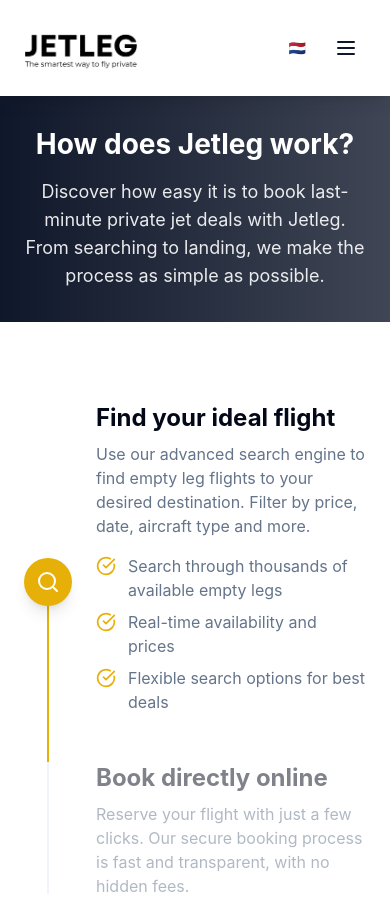
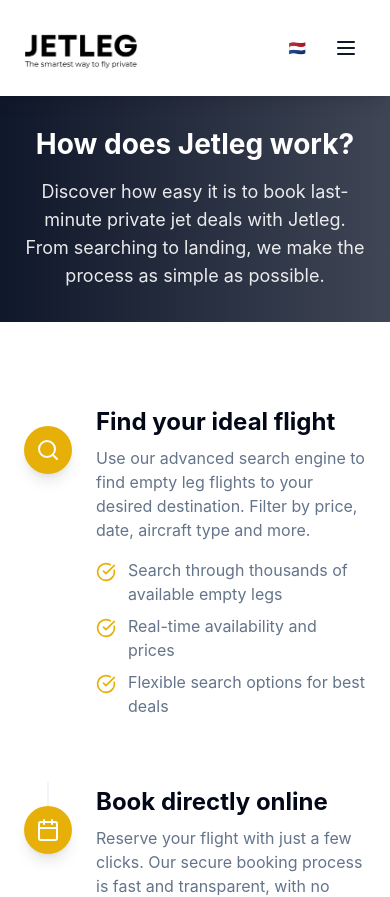
Before and after one commit to Rogerham/jetleg, a React (Vite) app: page /how-it-works in a window 390 px wide. Shown: the top 897 px of the page. Built offline with nearby package versions, Linux system fonts and the light colour scheme.

Commit message:
Code edited in Lovable Code Editor
Edited UI in Lovable

```diff
--- a/src/components/TimelineContainer.tsx
+++ b/src/components/TimelineContainer.tsx
@@ -30,7 +30,8 @@ const TimelineStep = ({ icon: Icon, stepNumber, title, description, details, isE
           onVisible(stepNumber);
         }
       },
-      { threshold: 0.6 }
+      // Higher threshold makes activation less sensitive
+      { threshold: 0.8 }
     );
 
     if (stepRef.current) {
@@ -44,16 +45,15 @@ const TimelineStep = ({ icon: Icon, stepNumber, title, description, details, isE
     };
   }, [onVisible, stepNumber]);
 
-  // Content for both mobile and desktop
+  // Unified content block
   const contentBlock = (
     <>
       <h3 className="text-2xl font-bold text-foreground mb-2">{title}</h3>
       <p className="text-muted-foreground mb-4">{description}</p>
       <ul className="space-y-2">
         {details.map((detail, index) => (
-          <li key={index} className={`flex items-start gap-3 ${!isEven ? 'lg:justify-end' : ''}`}>
-            {!isEven && <span className="text-muted-foreground text-right hidden lg:inline">{detail}</span>}
-            <CheckCircle className="h-5 w-5 text-accent flex-shrink-0 mt-0.5" />
+          <li key={index} className="flex items-start gap-3">
+            <CheckCircle className="h-5 w-5 text-accent flex-shrink-0 mt-1" />
             <span className="text-muted-foreground">{detail}</span>
           </li>
         ))}
@@ -63,29 +63,31 @@ const TimelineStep = ({ icon: Icon, stepNumber, title, description, details, isE
 
   return (
     <div ref={stepRef} className="relative w-full">
-      {/* Mobile/Tablet Layout (Flexbox Rebuild) */}
-      <div className="lg:hidden flex gap-6">
+      {/* Mobile/Tablet Layout (Flexbox Rebuild for perfect alignment) */}
+      <div className="lg:hidden flex items-start gap-6">
+        {/* Icon and Line Column */}
         <div className="flex flex-col items-center w-12 flex-shrink-0">
-          <div className={cn("w-0.5 flex-grow", isFirst ? 'bg-transparent' : isActive ? 'bg-accent' : 'bg-muted')} />
+          <div className={cn("w-0.5 h-6", isFirst ? 'bg-transparent' : 'bg-muted')} />
           <div className={cn("z-10 flex h-12 w-12 items-center justify-center rounded-full shadow-lg transition-colors", isActive ? 'bg-accent text-white' : 'bg-card text-accent')}>
             <Icon className="h-6 w-6" />
           </div>
-          <div className={cn("w-0.5 flex-grow", isLast ? 'bg-transparent' : isActive ? 'bg-accent' : 'bg-muted')} />
+          <div className={cn("w-0.5 flex-grow", isLast ? 'bg-transparent' : 'bg-muted')} />
         </div>
-        <div className={cn("flex-grow transition-opacity duration-500 pb-12", isActive ? 'opacity-100' : 'opacity-50')}>
+        {/* Content Column */}
+        <div className={cn("flex-grow transition-opacity duration-500 pb-16 pt-1", isActive ? 'opacity-100' : 'opacity-60')}>
           {contentBlock}
         </div>
       </div>
 
-      {/* Desktop Layout (Original Staggered) */}
+      {/* Desktop Layout (Staggered) */}
       <div className="hidden lg:grid grid-cols-12 gap-8 items-center">
-        {isEven ? <div className="col-span-5"></div> : <div className={cn("col-span-5 text-right pr-8 transition-opacity duration-500", isActive ? 'opacity-100' : 'opacity-50')}>{contentBlock}</div>}
+        {isEven ? <div className="col-span-5"></div> : <div className={cn("col-span-5 text-right pr-8 transition-opacity duration-500", isActive ? 'opacity-100' : 'opacity-60')}>{contentBlock}</div>}
         <div className="col-span-2 flex justify-center">
             <div className={cn("z-10 flex h-16 w-16 items-center justify-center rounded-full shadow-lg transition-colors", isActive ? 'bg-accent text-white' : 'bg-card text-accent')}>
                 <Icon className="h-8 w-8" />
             </div>
         </div>
-        {isEven ? <div className={cn("col-span-5 text-left pl-8 transition-opacity duration-500", isActive ? 'opacity-100' : 'opacity-50')}>{contentBlock}</div> : <div className="col-span-5"></div>}
+        {isEven ? <div className={cn("col-span-5 text-left pl-8 transition-opacity duration-500", isActive ? 'opacity-100' : 'opacity-60')}>{contentBlock}</div> : <div className="col-span-5"></div>}
       </div>
     </div>
   );
@@ -107,7 +109,7 @@ const TimelineContainer = () => {
   ];
 
   const handleStepVisible = useCallback((stepNumber: number) => {
-    setActiveStep(stepNumber - 1);
+    setActiveStep(prev => Math.max(prev, stepNumber - 1));
   }, []);
 
   return (
```
